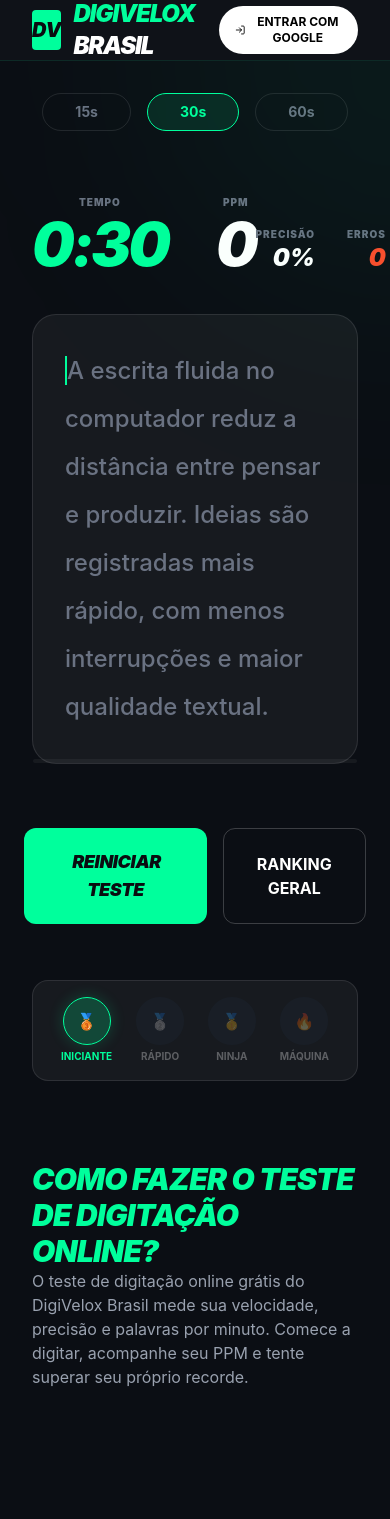
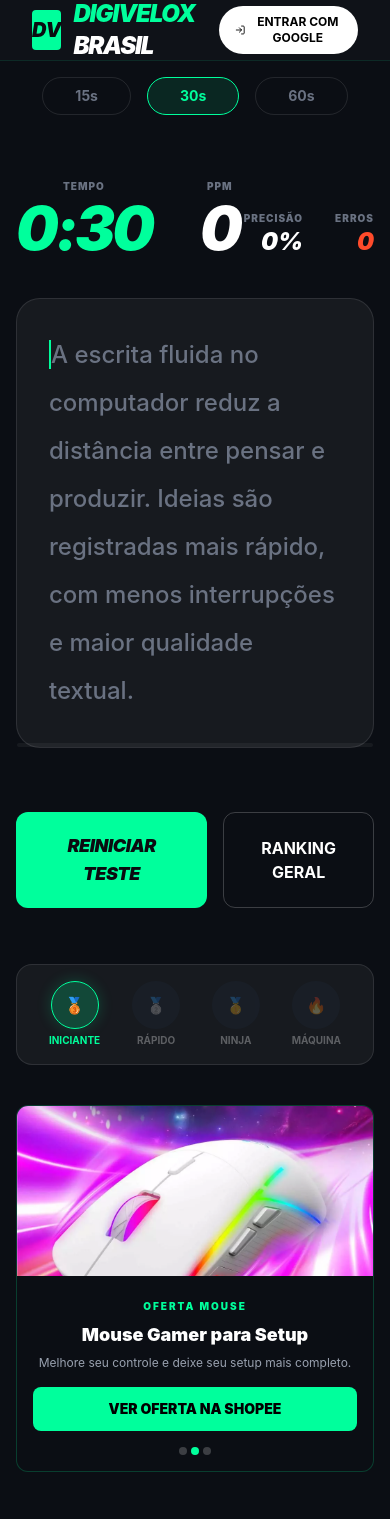
Before and after one commit to 14evertonalbertocorrea-coder/digivelox-brasil, a React (Vite) app: page / in a window 390 px wide. Shown: the top 1519 px of the page. Built offline with nearby package versions, Linux system fonts and the light colour scheme.

Commit message:
Update HomePage.tsx

```diff
--- a/src/HomePage.tsx
+++ b/src/HomePage.tsx
@@ -29,11 +29,6 @@ export const HomePage: React.FC<{ user: User | null }> = ({ user }) => {
       };
 
       await dbService.addRanking(entry);
-
-      if (stats.wpm > user.bestWPM) {
-        const updatedUser = { ...user, bestWPM: stats.wpm };
-        await dbService.saveUser(updatedUser);
-      }
     }
   };
 
@@ -57,10 +52,6 @@ export const HomePage: React.FC<{ user: User | null }> = ({ user }) => {
 
       <JSONLD data={seoData} />
 
-      <h1 className="absolute opacity-0 pointer-events-none">
-        Teste de Digitação Online Grátis - Descubra sua Velocidade de Digitação e PPM no DigiVelox Brasil
-      </h1>
-
       <aside className="hidden lg:flex w-[240px] bg-bg-surface border-r border-white/5 p-6 flex-col gap-6">
         <div className="space-y-4">
           <h3 className="text-brand-neon text-xs font-black uppercase tracking-widest italic">
@@ -80,13 +71,8 @@ export const HomePage: React.FC<{ user: User | null }> = ({ user }) => {
                   i === 0 ? "bg-white/5 border-l-2 border-brand-neon" : "text-gray-400"
                 )}
               >
-                <span className="font-medium truncate mr-2">
-                  {i + 1}. {r.name}
-                </span>
-
-                <span className={cn("font-mono", i === 0 ? "text-brand-neon" : "text-gray-500")}>
-                  {r.ppm}
-                </span>
+                <span className="font-medium truncate mr-2">{i + 1}. {r.name}</span>
+                <span className="font-mono">{r.ppm}</span>
               </div>
             ))}
           </div>
@@ -97,11 +83,13 @@ export const HomePage: React.FC<{ user: User | null }> = ({ user }) => {
         </div>
       </aside>
 
-      <main className="flex-1 p-8 flex flex-col items-center justify-center relative overflow-hidden">
-        <div className="absolute top-0 right-0 w-[500px] h-[500px] bg-brand-neon/5 rounded-full blur-[120px] -mr-64 -mt-64" />
-        <div className="absolute bottom-0 left-0 w-[500px] h-[500px] bg-purple-500/5 rounded-full blur-[120px] -ml-64 -mb-64" />
+      <main className="flex-1 p-4 md:p-8 flex flex-col items-center justify-center relative overflow-hidden">
+        <TypingArea onFinish={handleFinish} />
 
-        <TypingArea onFinish={handleFinish} />
+        {/* Banner mobile */}
+        <div className="block xl:hidden w-full max-w-md mt-10">
+          <AffiliateRotator />
+        </div>
 
         <div className="mt-20 w-full max-w-4xl space-y-16">
           <section className="prose prose-invert max-w-none">
```
